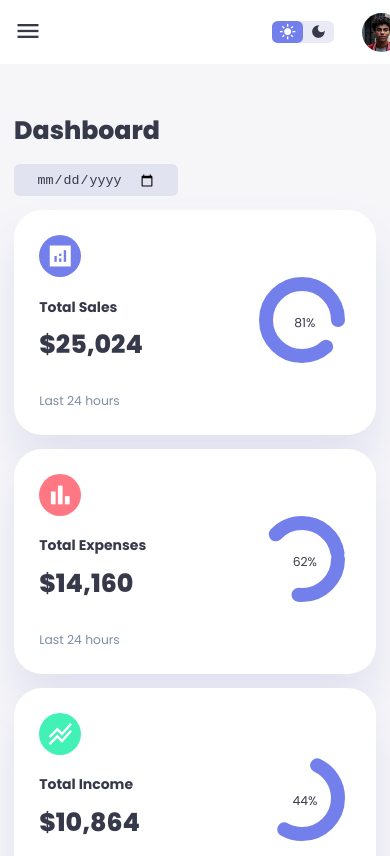
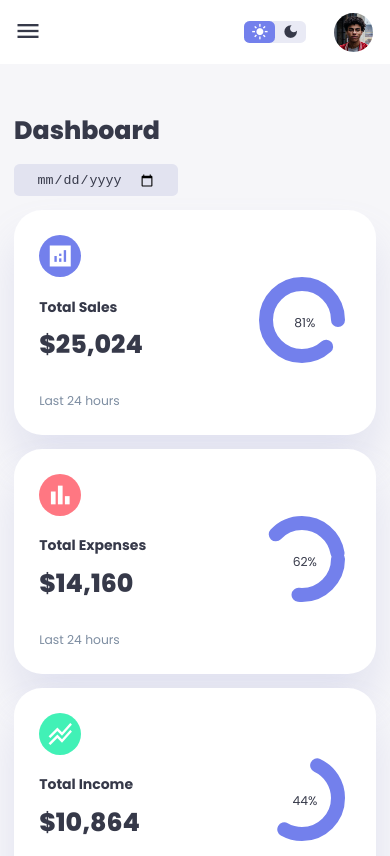
Before and after one commit to X-hung/dashboard-html-css-js-egator, a plain HTML site: page index.html in a window 390 px wide. Shown: the top 856 px of the page. Drawn offline with Linux system fonts and the light colour scheme.

Commit message:
fix bugs in header in mobile screen size

```diff
--- a/public/css/style.css
+++ b/public/css/style.css
@@ -698,8 +698,11 @@ main .recent-orders a {
 
         .right .top .theme-toggler {
             width: 4.4rem;
-            position: absolute;
-            left: 66%;
+            position: relative;
+        }
+
+        .right .profile  {
+            margin-right: 2rem;
         }
 
         .right .profile .info {
```
Also changed, not shown: 1 other file.
